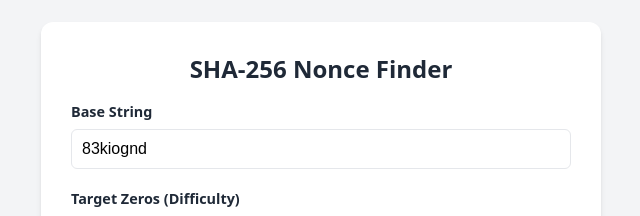
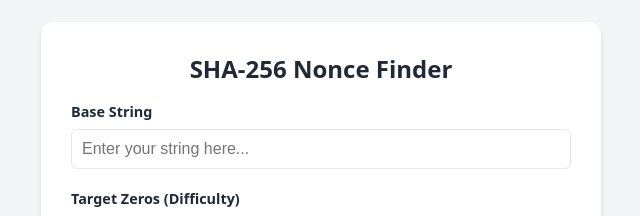
Before and after one commit to FightFarewellFearless/PoWSolver, a plain HTML site: page index.html in a window 1280 px wide. Shown: the part 154-370 px from the top of the page, without its empty margins (319-959 px from the left). Drawn offline with nearby package versions, Linux system fonts and the light colour scheme.

Commit message:
Clear base string input value in index.html

```diff
--- a/index.html
+++ b/index.html
@@ -130,7 +130,7 @@
 
         <div class="form-group">
             <label for="baseString">Base String</label>
-            <input type="text" id="baseString" value="83kiognd" placeholder="Enter your string here...">
+            <input type="text" id="baseString" value="" placeholder="Enter your string here...">
         </div>
 
         <div class="form-group">
```
